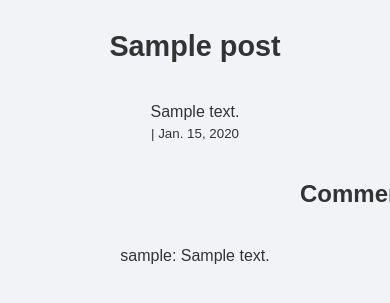
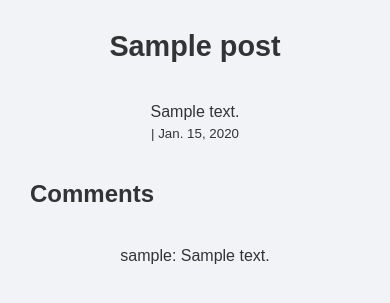
Before and after one commit to gok2001/projeto-blog, a Django app: page /posts/1/ in a window 390 px wide; the page is wider, and only the part inside the window is pictured. Shown: the part 51-354 px from the top of that part. Run offline with Django 5.2, Linux system fonts and the light colour scheme; tables that the repository leaves empty hold one stand-in row (values such as "Sample post").

Commit message:
Ajusta algumas responsividades

```diff
--- a/static/global/css/style.css
+++ b/static/global/css/style.css
@@ -210,6 +210,14 @@ h2 {
         padding: 0.45rem 0.85rem;
         font-size: 0.95rem;
     }
+
+    .post-content {
+        max-width: 600px;
+    }
+
+    h2 {
+        margin-left: 100px;
+    }
 }
 
 @media (max-width: 768px) {
@@ -246,4 +254,12 @@ h2 {
     .post-card p {
         color: #666;
     }
+
+    .post-content {
+        max-width: 400px;
+    }
+
+    h2 {
+        margin-left: 30px;
+    }
 }
```
